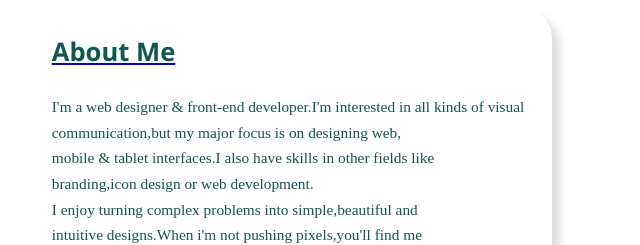
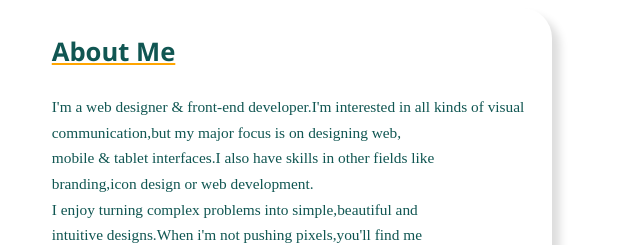
Before and after one commit to reshma-3010/Portfolio, a plain HTML site: page About.html in a window 1280 px wide. Shown: the top 245 px of the page, 630-1270 px from the left. Drawn offline with Linux system fonts and the light colour scheme.

Commit message:
Update About.html

```diff
--- a/About.html
+++ b/About.html
@@ -11,7 +11,7 @@
     <div class="about">
         <div ><img class="b1"src="https://as2.ftcdn.net/v2/jpg/02/81/81/95/1000_F_281819522_PM2FUaOVigppQ5dihCaLTgI85N9NUITj.jpg" height=460px width=500px /></div>
         <div class="b2">
-        <a href="index.html"><p class="b3">About Me</p></a>
+        <a href="index.html" style="text-decoration-color:orange;"><p class="b3">About Me</p></a>
 
         <div class="b5">
             I'm a web designer & front-end developer.I'm interested in all kinds of visual<br>
```
